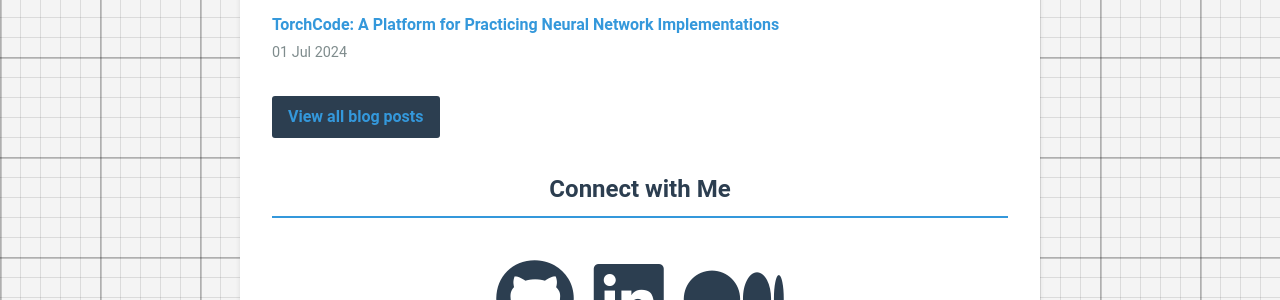
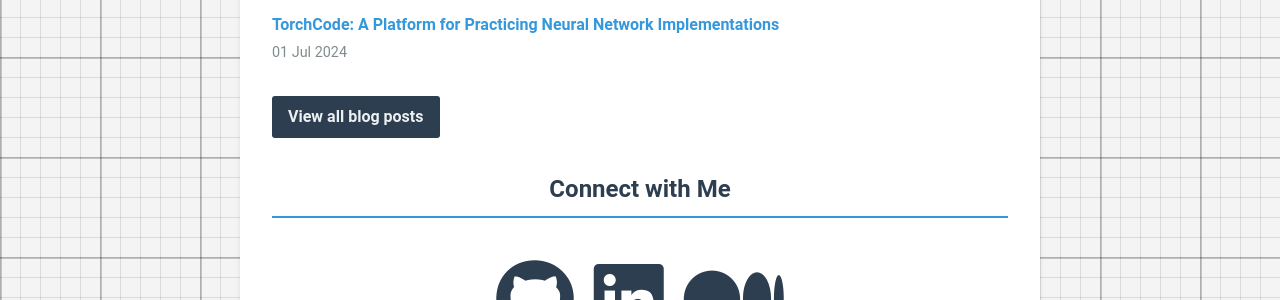
Before and after one commit to guyco3/guyco3.github.io, a Jekyll site: the page built from index.html, in a window 1280 px wide. Shown: the part 543-843 px from the top of the page. Built offline with Jekyll 4.4.1, drawn with Linux system fonts in a browser that asks for light colours.

```diff
--- a/assets/css/style.css
+++ b/assets/css/style.css
@@ -64,7 +64,7 @@
   margin-top: 1rem;
   padding: 0.5rem 1rem;
   background-color: #2c3e50; /* Matches the header background */
-  color: #ecf0f1; /* White text */
+  color: #ecf0f1 !important; /* White text */
   text-decoration: none;
   border-radius: 3px;
   transition: background-color 0.3s ease, color 0.3s ease;
@@ -72,7 +72,7 @@
 
 .view-all:hover {
   background-color: #3498db; /* Change to a lighter blue on hover */
-  color: #ffffff; /* Ensure text remains white on hover */
+  color: #ffffff !important; /* Ensure text remains white on hover */
 }
 
 /* Social Links Styles */
```
